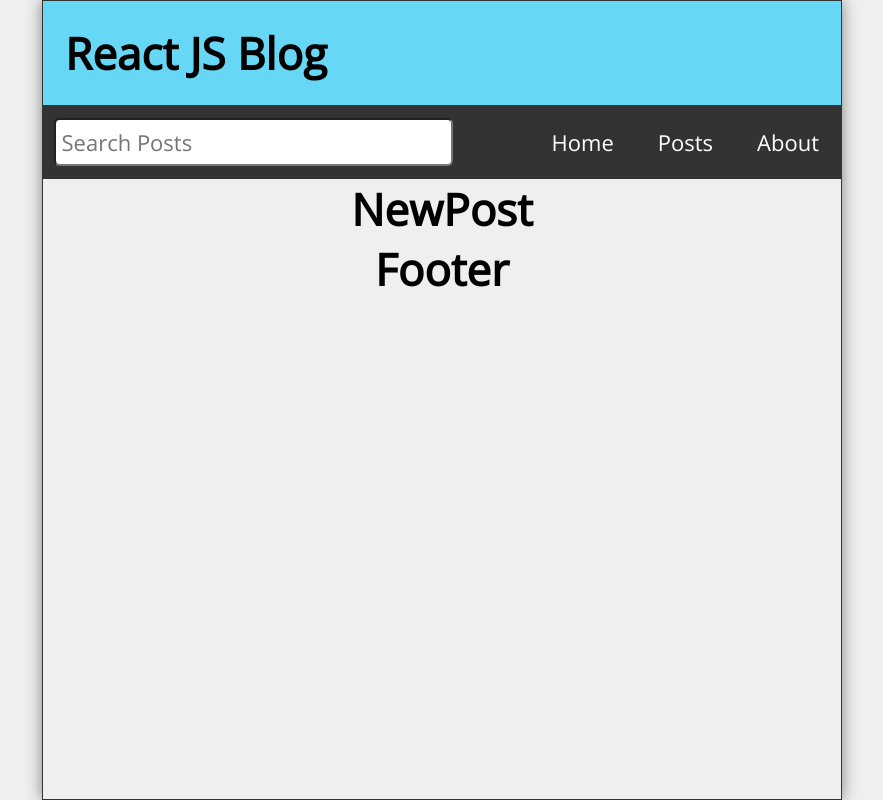
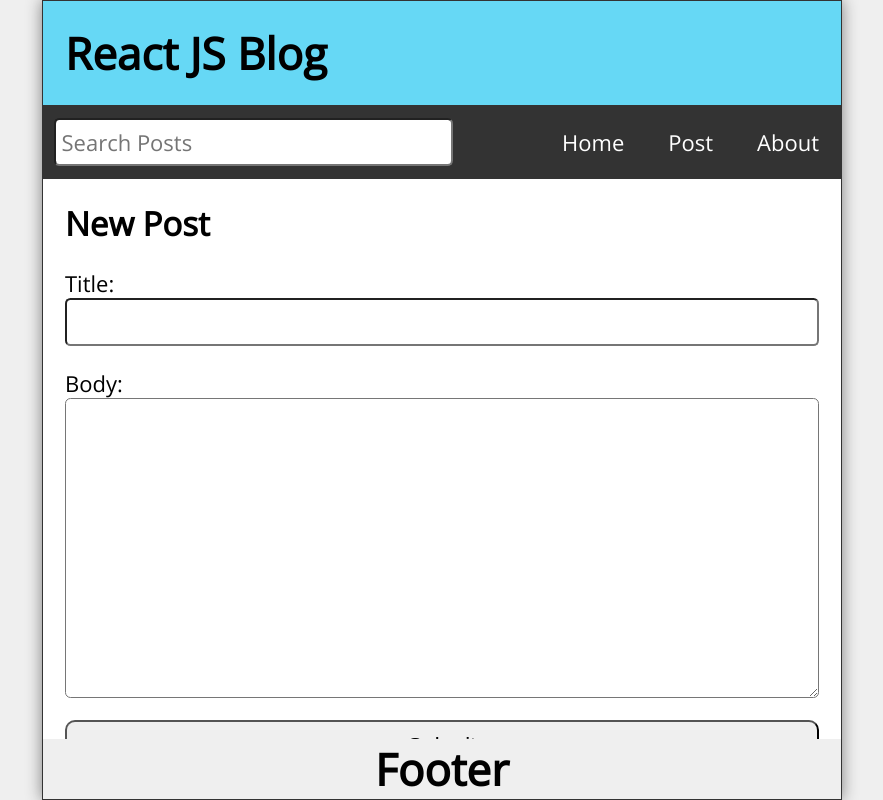
Before and after one commit to younnes-chebli/react-blog, a React (Create React App) app: page /post in a window 1280 px wide. Shown: the whole page, without its empty margins (198-1081 px from the left). Built offline with nearby package versions, Linux system fonts and the light colour scheme; the HTML template or start-up script is replaced by a standard one.

Commit message:
feat: react router hooks and links

```diff
--- a/package.json
+++ b/package.json
@@ -6,6 +6,7 @@
     "@testing-library/jest-dom": "^5.17.0",
     "@testing-library/react": "^13.4.0",
     "@testing-library/user-event": "^13.5.0",
+    "date-fns": "^2.30.0",
     "react": "^18.2.0",
     "react-dom": "^18.2.0",
     "react-router-dom": "^6.17.0",
--- a/src/App.js
+++ b/src/App.js
@@ -6,8 +6,9 @@ import NewPost from './NewPost'
 import PostPage from './PostPage'
 import About from './About'
 import Missing from './Missing'
-import { Route, Routes, useHistory } from 'react-router-dom'
+import { Route, Routes, useNavigate } from 'react-router-dom'
 import { useState, useEffect } from 'react'
+import format from 'date-fns/format'
 
 function App() {
   const [posts, setPosts] = useState([
@@ -36,10 +37,30 @@ function App() {
       body: "Lorem ipsum dolor sit amet consectetur adipisicing elit. Quis consequatur expedita, assumenda similique non optio! Modi nesciunt excepturi corrupti atque blanditiis quo nobis, non optio quae possimus illum exercitationem ipsa!"
     }
   ])
+
   const [search, setSearch] = useState('')
   const [searchResults, setSearchResults] = useState([])
+  const [postTitle, setPostTitle] = useState('')
+  const [postBody, setPostBody] = useState('')
+  const navigate = useNavigate()
+
+  const handleSubmit = (e) => {
+    e.preventDefault()
+    const id = posts.length ? posts[posts.length - 1].id + 1 : 1
+    const datetime = format(new Date(), 'MMMM dd, yyyy pp')
+    const newPost = { id, title: postTitle, datetime, body: postBody }
+    const allPosts = [...posts, newPost]
+    console.log(allPosts);
+    setPosts(allPosts)
+    setPostTitle('')
+    setPostBody('')
+    navigate('/')
+  }
+
   const handleDelete = (id) => {
-
+    const postsList = posts.filter(post => post.id !== id)
+    setPosts(postsList)
+    navigate('/')
   }
 
   return (
@@ -48,8 +69,18 @@ function App() {
       <Nav search={search} setSearch={setSearch} />
       <Routes>
         <Route exact path='/' element={<Home posts={posts} />} />
-        <Route exact path='/post' element={<NewPost />} />
-        <Route exact path='/post/:id' element={<PostPage posts={posts} handleDelete={handleDelete} />} />
+        <Route exact path='/post' element={
+          <NewPost
+            handleSubmit={handleSubmit}
+            postTitle={postTitle}
+            setPostTitle={setPostTitle}
+            postBody={postBody}
+            setPostBody={setPostBody}
+          />
+        } />
+        <Route exact path='/post/:id' element={
+          <PostPage posts={posts} handleDelete={handleDelete} />
+        } />
         <Route exact path='/about' element={<About />} />
         <Route path='*' element={<Missing />} />
       </Routes>
--- a/src/Nav.js
+++ b/src/Nav.js
@@ -20,7 +20,7 @@ const Nav = ({ search, setSearch }) => {
           <Link to='/'>Home</Link>
         </li>
         <li>
-          <Link to='/post'>Posts</Link>
+          <Link to='/post'>Post</Link>
         </li>
         <li>
           <Link to='/about'>About</Link>
--- a/src/NewPost.js
+++ b/src/NewPost.js
@@ -1,7 +1,29 @@
-const NewPost = () => {
+const NewPost = ({
+  handleSubmit, postTitle, setPostTitle, postBody, setPostBody
+}) => {
   return (
-    <main>
-        <h1>NewPost</h1>
+    <main className="NewPost">
+      <h2>New Post</h2>
+      <form className="newPostForm" onSubmit={handleSubmit}>
+        <label htmlFor="postTitle">
+          Title:
+        </label>
+        <input
+          id="postTitle"
+          type="text"
+          required
+          value={postTitle}
+          onChange={(e) => setPostTitle(e.target.value)}
+        />
+        <label htmlFor="postBody">Body:</label>
+        <textarea
+          id="postBody"
+          required
+          value={postBody}
+          onChange={(e) => setPostBody(e.target.value)}
+        />
+        <button type="submit">Submit</button>
+      </form>
     </main>
   )
 }
```
